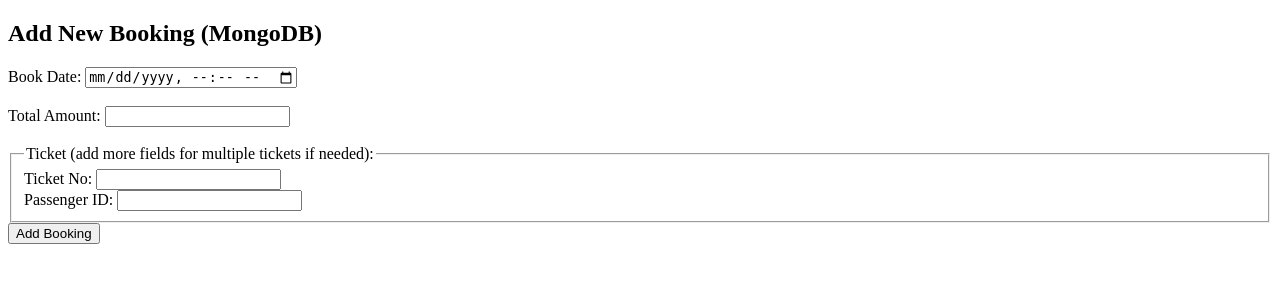
After one commit to NIQIZ/travel_dbms, a Flask app: page /add_booking in a window 1280 px wide. The commit adds this page. Shown: the top 300 px of the page. Run offline with Flask 3, Linux system fonts and the light colour scheme; some libraries are stand-ins or nearby versions.

Commit message:
mongoDB
added CRUD for nonrelational

```diff
--- a/Flask/HTML.py
+++ b/Flask/HTML.py
@@ -4,11 +4,15 @@ from flask import Flask, render_template, url_for, redirect, request, jsonify
 import sqlite3
 import json
 from datetime import datetime
+from flask_pymongo import PyMongo
+
+app = Flask(__name__)
+app.config['MONGO_URI'] = 'mongodb://localhost:27017/travel_nosql'
+mongo = PyMongo(app)
 
 # Add the path to the parent directory to the sys.path list
 sys.path.insert(1, "/".join(os.path.realpath(__file__).split("/")[0:-2]))
 
-app = Flask(__name__)
 
 # Database configuration
 SQLITE_DB = os.path.join(os.path.dirname(__file__), '..', 'travel.sqlite')
@@ -424,5 +428,59 @@ def advanced_metrics():
         'top_routes': top_routes
     })
 
+from bson import ObjectId
+
+# CREATE booking
+@app.route('/add_booking', methods=['GET', 'POST'])
+def add_booking():
+    if request.method == 'POST':
+        booking = {
+            'book_date': request.form['book_date'],
+            'total_amount': int(request.form['total_amount']),
+            'tickets': [
+                {
+                    'ticket_no': request.form['ticket_no'],
+                    'passenger_id': request.form['passenger_id']
+                    # Add other ticket fields here
+                }
+            ]
+        }
+        mongo.db.bookings.insert_one(booking)
+        return render_template('add_booking.html', success=True)
+    return render_template('add_booking.html', success=False)
+
+
+
+# READ all bookings
+@app.route('/api/nosql/bookings', methods=['GET'])
+def get_nosql_bookings():
+    bookings = mongo.db.bookings.find()
+    output = []
+    for b in bookings:
+        b['_id'] = str(b['_id'])
+        output.append(b)
+    return jsonify(output)
+
+# UPDATE booking
+@app.route('/api/nosql/bookings/<booking_id>', methods=['PUT'])
+def update_nosql_booking(booking_id):
+    data = request.json
+    update_fields = {key: value for key, value in data.items() if key != '_id'}
+    result = mongo.db.bookings.update_one({'_id': ObjectId(booking_id)}, {'$set': update_fields})
+    if result.matched_count:
+        updated = mongo.db.bookings.find_one({'_id': ObjectId(booking_id)})
+        updated['_id'] = str(updated['_id'])
+        return jsonify(updated)
+    return jsonify({'error': 'Booking not found'}), 404
+
+# DELETE booking
+@app.route('/api/nosql/bookings/<booking_id>', methods=['DELETE'])
+def delete_nosql_booking(booking_id):
+    result = mongo.db.bookings.delete_one({'_id': ObjectId(booking_id)})
+    if result.deleted_count:
+        return jsonify({'message': 'Booking deleted'})
+    return jsonify({'error': 'Booking not found'}), 404
+
+
 if __name__ == '__main__':
     app.run(debug=True)
--- /dev/null
+++ b/Flask/templates/add_booking.html
@@ -0,0 +1,29 @@
+<!DOCTYPE html>
+<html lang="en">
+<head>
+    <meta charset="UTF-8">
+    <title>Add Booking</title>
+</head>
+<body>
+    <h2>Add New Booking (MongoDB)</h2>
+    <form action="/add_booking" method="POST">
+  <label for="book_date">Book Date:</label>
+  <input type="datetime-local" id="book_date" name="book_date" required><br><br>
+
+  <label for="total_amount">Total Amount:</label>
+  <input type="number" id="total_amount" name="total_amount" required><br><br>
+
+  <fieldset>
+    <legend>Ticket (add more fields for multiple tickets if needed):</legend>
+    <label for="ticket_no">Ticket No:</label>
+    <input type="text" id="ticket_no" name="ticket_no" required><br>
+    <label for="passenger_id">Passenger ID:</label>
+    <input type="text" id="passenger_id" name="passenger_id" required><br>
+    <!-- Add more ticket fields as needed -->
+  </fieldset>
+
+  <button type="submit">Add Booking</button>
+</form>
+
+</body>
+</html>
--- a/Flask/templates/index.html
+++ b/Flask/templates/index.html
@@ -18,6 +18,7 @@
             <div class="container" id="navtable">
                 <button class="tablink" onclick="openOptions('FLIGHT',this)" id="flightTab">FLIGHT</button>
                 <button class="tablink" onclick="openOptions('PERSONNEL',this)" id="personnelTab">BOOKINGS</button>
+                <a class="btn" id="btnCreateBooking" href="{{ url_for('add_booking') }}">ADD NEW BOOKING</a>
                 <button class="tablink" onclick="openOptions('AIRCRAFT',this)" id="aircraftTab">AIRCRAFT</button>
                 <br />
 
```
Also changed, not shown: Flask/routes.py (added, +35 -0 lines), travel.sqlite.
